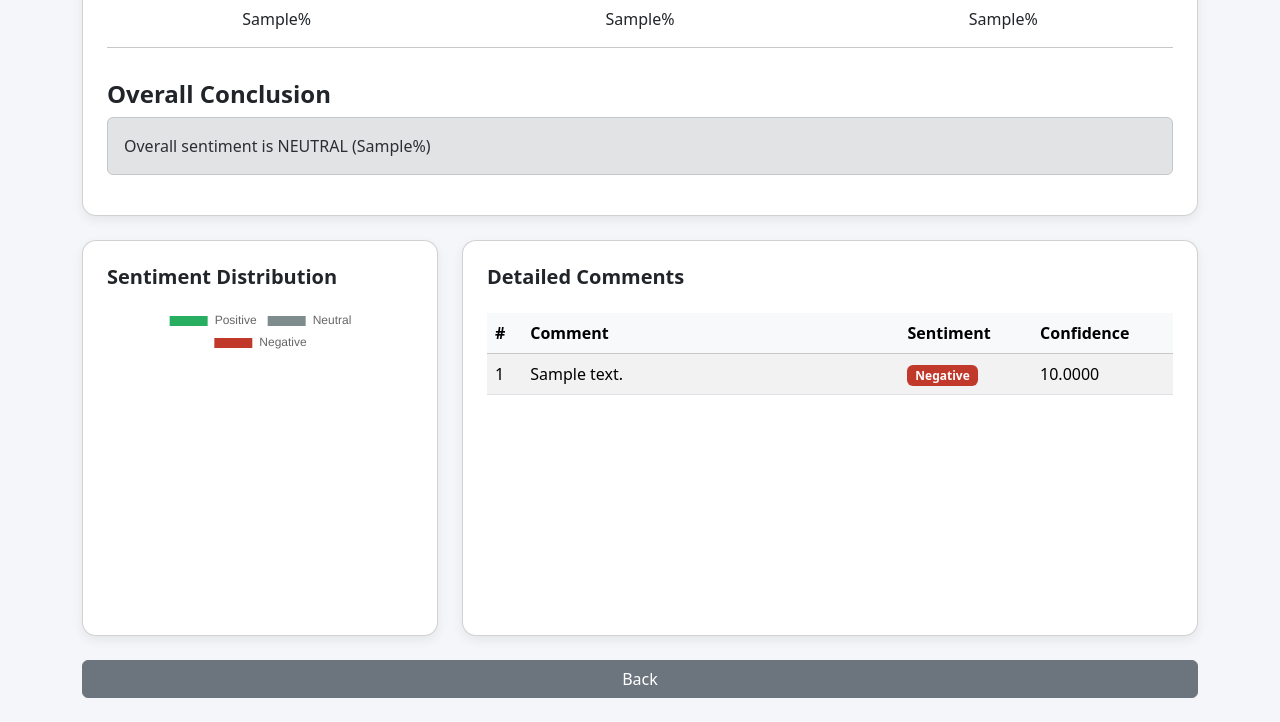
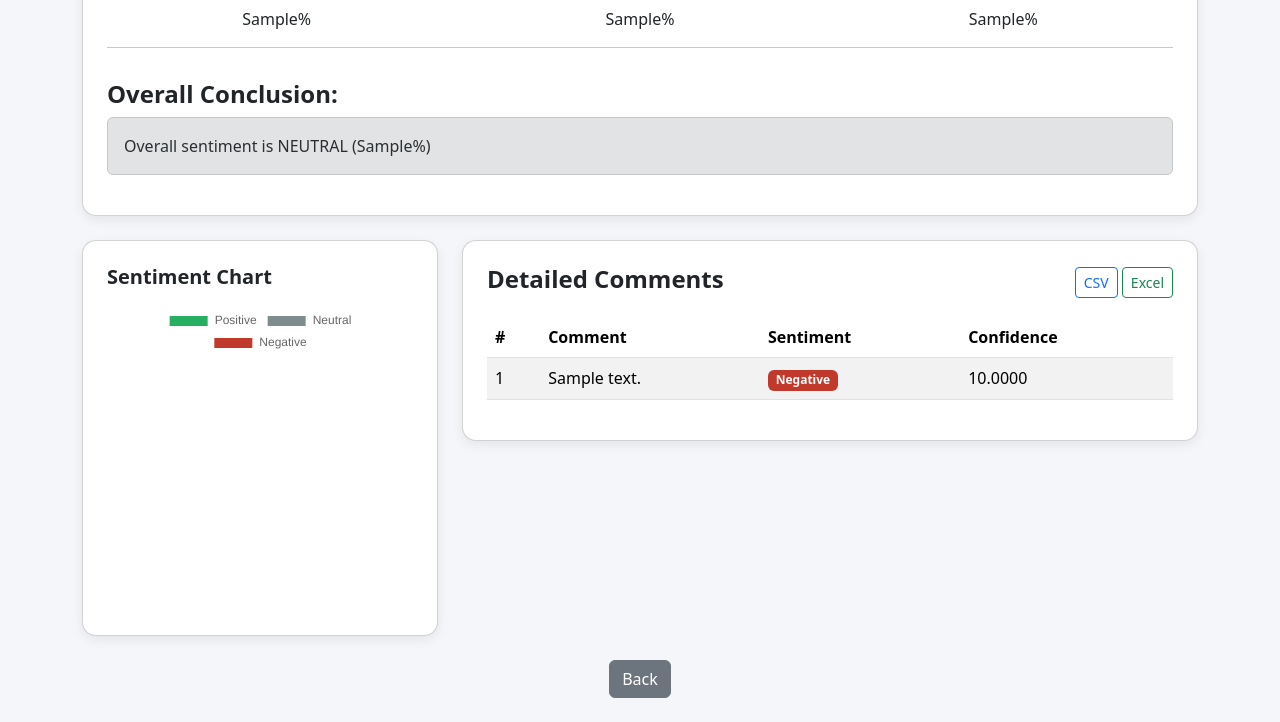
Before and after one commit to gilbertlorentz/indo-yt-sentiment, a Flask app: template templates/results.html in a window 1280 px wide. Shown: the part 267-989 px from the top of the page. Run offline with Flask 2, Linux system fonts and the light colour scheme; the template is opened without the code that fills it: most values are stand-ins (such as "Sample title", 1, 10 or a date in 2020).

Commit message:
Fix equal height for sentiment and comments cards, csv & excel download feature

```diff
--- a/app.py
+++ b/app.py
@@ -1,13 +1,20 @@
-from flask import Flask, render_template, request, redirect, url_for, flash
+from flask import Flask, render_template, request, redirect, url_for, flash, Response
 import re
 import os
 from googleapiclient.discovery import build
 from urllib.parse import urlparse, parse_qs
 from transformers import AutoTokenizer, AutoModelForSequenceClassification
 import torch
+import csv
+import io
+import pandas as pd
 
 app = Flask(__name__)
 app.secret_key = os.environ.get("FLASK_SECRET", "dev-secret-key")
+
+# Global variable to store latest results for export
+last_results = []
+
 
 # ===============================
 #   INDONESIAN SENTIMENT MODEL
@@ -17,21 +24,20 @@
 tokenizer = AutoTokenizer.from_pretrained(MODEL_NAME)
 model = AutoModelForSequenceClassification.from_pretrained(MODEL_NAME)
 
-# dynamic label mapping from model config
-id2label = model.config.id2label  # {0:'negative',1:'neutral',2:'positive'}
+# dynamic label mapping
+id2label = model.config.id2label  # {0:'negative', 1:'neutral', 2:'positive'}
 
 # YouTube API key
 YT_API_KEY = os.environ.get("YT_API_KEY", "")
+
 
 # ===============================
 #       UTILITIES
 # ===============================
 
 def extract_video_id(url_or_id: str):
-    """Extracts video ID from full YouTube link or raw ID"""
     url_or_id = url_or_id.strip()
 
-    # If already looks like YouTube ID
     if re.match(r'^[A-Za-z0-9_\-]{11}$', url_or_id) and "http" not in url_or_id:
         return url_or_id
 
@@ -44,7 +50,6 @@
             if 'v' in qs:
                 return qs['v'][0]
 
-        # fallback: last path segment
         parts = u.path.rstrip('/').split('/')
         return parts[-1]
     except:
@@ -52,9 +57,6 @@
 
 
 def fetch_comments(video_id, max_results=100):
-    """
-    Fetch top-level comments using YouTube API.
-    """
     if not YT_API_KEY:
         raise RuntimeError("YT_API_KEY missing. Provide it or paste comments manually.")
 
@@ -82,9 +84,6 @@
 
 
 def analyze_comments(comments):
-    """
-    Predict sentiment of each comment using IndoBERT (Roberta-based).
-    """
     results = []
     pos = neu = neg = 0
 
@@ -101,7 +100,6 @@
         label = id2label[sentiment_id]
         confidence = float(probs[sentiment_id])
 
-        # summary counters
         if label.lower() == "positive":
             pos += 1
         elif label.lower() == "neutral":
@@ -131,19 +129,60 @@
 
 
 # ===============================
-#     FLASK ROUTES
+#     EXPORT ROUTES
+# ===============================
+
+@app.route("/export/csv")
+def export_csv():
+    global last_results
+    if not last_results:
+        return "No data to export", 400
+
+    output = io.StringIO()
+    writer = csv.writer(output)
+
+    writer.writerow(["Comment", "Sentiment", "Confidence"])
+    for r in last_results:
+        writer.writerow([r["text"], r["label"], r["confidence"]])
+
+    response = Response(output.getvalue(), mimetype="text/csv")
+    response.headers["Content-Disposition"] = "attachment; filename=sentiment_results.csv"
+    return response
+
+
+@app.route("/export/excel")
+def export_excel():
+    global last_results
+    if not last_results:
+        return "No data to export", 400
+
+    df = pd.DataFrame(last_results)
+
+    output = io.BytesIO()
+    with pd.ExcelWriter(output, engine="xlsxwriter") as writer:
+        df.to_excel(writer, index=False, sheet_name="Sentiments")
+
+    response = Response(
+        output.getvalue(),
+        mimetype="application/vnd.openxmlformats-officedocument.spreadsheetml.sheet"
+    )
+    response.headers["Content-Disposition"] = "attachment; filename=sentiment_results.xlsx"
+    return response
+
+# ===============================
+#     MAIN ROUTE
 # ===============================
 
 @app.route("/", methods=["GET", "POST"])
 def index():
+    global last_results
+
     if request.method == "POST":
         video_input = request.form.get("video_input", "").strip()
         manual_comments = request.form.get("comments_textarea", "").strip()
         max_comments = int(request.form.get("max_comments", 50))
 
-        # =========================
-        # PRIORITY 1 — MANUAL INPUT
-        # =========================
+        # PRIORITY 1 — Manual comments
         if manual_comments:
             comments = [x.strip() for x in manual_comments.splitlines() if x.strip()]
             if not comments:
@@ -151,11 +190,10 @@
                 return redirect(url_for("index"))
 
             results, summary = analyze_comments(comments[:max_comments])
+            last_results = results  # store for export
             return render_template("results.html", results=results, summary=summary, source="manual")
 
-        # =========================
-        # PRIORITY 2 — YOUTUBE API
-        # =========================
+        # PRIORITY 2 — YouTube comments
         vid_id = extract_video_id(video_input)
         if not vid_id:
             flash("Invalid YouTube URL or ID.", "danger")
@@ -172,6 +210,7 @@
                 return redirect(url_for("index"))
 
             results, summary = analyze_comments(comments)
+            last_results = results  # store for export
             return render_template("results.html", results=results, summary=summary, source=f"video:{vid_id}")
 
         except Exception as e:
@@ -181,5 +220,8 @@
     return render_template("index.html")
 
 
+# ===============================
+#     START FLASK
+# ===============================
 if __name__ == "__main__":
     app.run(host="127.0.0.1", port=5000, debug=True)
--- a/setup.txt
+++ b/setup.txt
@@ -16,6 +16,11 @@
 === INSTALL TRANSFORMERS
 pip install torch transformers
 
+python -m pip install google-api-python-client
+
+python -m pip install pandas
+python -m pip install xlsxwriter
+
 === RUN TEST.PY
 python test.py
 
--- a/templates/results.html
+++ b/templates/results.html
@@ -14,29 +14,25 @@
             border-radius: 14px;
             box-shadow: 0 4px 12px rgba(0,0,0,0.07);
         }
-        .badge-positive { background:#27ae60; }
-        .badge-neutral { background:#7f8c8d; }
-        .badge-negative { background:#c0392b; }
-
-        /* Scrollable section for comments */
-        .scroll-panel {
-            max-height: 480px;
+        .badge-positive { background:#27ae60 !important; }
+        .badge-neutral { background:#7f8c8d !important; }
+        .badge-negative { background:#c0392b !important; }
+        .scroll-box {
+            max-height: 500px;
             overflow-y: auto;
         }
-
     </style>
 </head>
 
 <body>
 <div class="container py-4">
 
-    <!-- HEADER -->
     <div class="text-center mb-4">
         <h2 class="fw-bold">Sentiment Analysis Results</h2>
         <p class="text-muted">Source: {{ source }}</p>
     </div>
 
-    <!-- SUMMARY CARD -->
+    <!-- Summary Card -->
     <div class="card p-4 mb-4">
         <h4 class="fw-bold">Summary</h4>
 
@@ -64,8 +60,8 @@
 
         <hr>
 
-        <!-- OVERALL CONCLUSION -->
-        <h4 class="fw-bold mt-3">Overall Conclusion</h4>
+        <!-- Overall Conclusion -->
+        <h4 class="fw-bold mt-3">Overall Conclusion:</h4>
 
         {% if summary.positive > summary.negative and summary.positive > summary.neutral %}
             <div class="alert alert-success">Overall sentiment is POSITIVE ({{ summary.positive_pct }}%)</div>
@@ -76,29 +72,36 @@
         {% else %}
             <div class="alert alert-secondary">Overall sentiment is NEUTRAL ({{ summary.neutral_pct }}%)</div>
         {% endif %}
-
     </div>
 
-    <!-- TWO-COLUMN LAYOUT -->
+
+    <!-- TWO COLUMN LAYOUT -->
     <div class="row g-4">
 
-        <!-- LEFT: PIE CHART -->
+        <!-- Pie Chart -->
         <div class="col-md-4">
             <div class="card p-4 h-100">
-                <h5 class="fw-bold mb-3">Sentiment Distribution</h5>
-                <canvas id="sentimentChart" height="200"></canvas>
+                <h5 class="fw-bold mb-3">Sentiment Chart</h5>
+                <canvas id="sentimentChart" height="250"></canvas>
             </div>
         </div>
 
-        <!-- RIGHT: DETAIL COMMENTS -->
-        <div class="col-md-8">
+        <!-- Detailed Comments -->
+        <div class="col-md-8 h-100">
             <div class="card p-4 h-100">
-                <h5 class="fw-bold">Detailed Comments</h5>
+                <div class="d-flex justify-content-between align-items-center">
+                    <h4 class="fw-bold">Detailed Comments</h4>
 
-                <div class="scroll-panel mt-3">
+                    <!-- EXPORT BUTTONS -->
+                    <div>
+                        <a href="/export/csv" class="btn btn-outline-primary btn-sm">CSV</a>
+                        <a href="/export/excel" class="btn btn-outline-success btn-sm">Excel</a>
+                    </div>
+                </div>
 
+                <div class="table-responsive mt-3 scroll-box">
                     <table class="table table-striped align-middle">
-                        <thead class="table-light">
+                        <thead>
                             <tr>
                                 <th>#</th>
                                 <th>Comment</th>
@@ -110,7 +113,7 @@
                         {% for r in results %}
                             <tr>
                                 <td>{{ loop.index }}</td>
-                                <td style="width: 55%;">{{ r.text }}</td>
+                                <td>{{ r.text }}</td>
                                 <td>
                                     {% if r.label == 'positive' %}
                                         <span class="badge badge-positive">Positive</span>
@@ -125,20 +128,20 @@
                         {% endfor %}
                         </tbody>
                     </table>
+                </div>
 
-                </div>
             </div>
         </div>
 
     </div>
 
+
     <div class="text-center mt-4">
-        <a href="/" class="btn w-100 btn-secondary">Back</a>
+        <a href="/" class="btn btn-secondary">Back</a>
     </div>
-
 </div>
 
-<!-- PIE CHART SCRIPT -->
+
 <script>
     new Chart(document.getElementById("sentimentChart"), {
         type: "pie",
```
